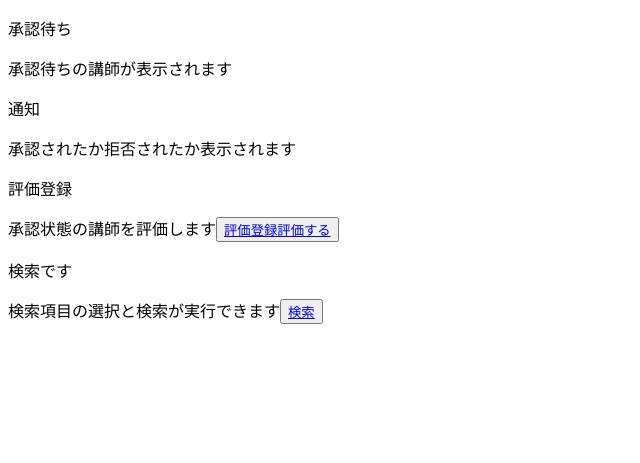
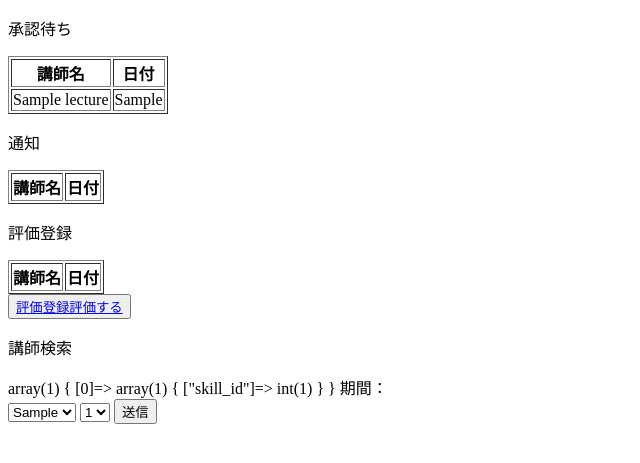
Before and after one commit to qtbc-instructor/human-resource, a PHP site: page /company_mainpage.php in a window 1280 px wide. Shown: the top 463 px of the page, without its empty margins (0-640 px from the left). Run offline with PHP 8.4, Linux system fonts and the light colour scheme; tables that the repository leaves empty or names only in its code hold one stand-in row (values such as "Sample post"); lists and menus that the app fills with data are empty.

Commit message:
検索フォーム作成

```diff
--- a/company_mainpage.php
+++ b/company_mainpage.php
@@ -6,21 +6,126 @@
 <body>
 <p class="company_approval_pending">承認待ち</p>
 <?php
-  echo "承認待ちの講師が表示されます";
- ?>
+$user = "root";
+$pass = "mariadb";
+$dbh =new PDO('mysql:host=localhost;dbname=lcmatching_db;charset=utf8', $user, $pass);
+$dbh->setAttribute(PDO::ATTR_ERRMODE, PDO::ERRMODE_EXCEPTION);
+$sql = "SELECT id,name, begin, status FROM lecture,status WHERE lecture.id = lecture_id AND status = 0";
+$stmt = $dbh->query($sql);
+$result = $stmt->fetchAll(PDO::FETCH_ASSOC);
+$dbh = null;
+
+echo "<table border='1'>";
+echo "<thead><tr>";
+echo "<th>","講師名","</th>";
+echo "<th>","日付","</th>";
+echo "</thead></tr>";
+echo "<tbody>";
+foreach($result as $approvalPending) {
+  echo "<tr>";
+  echo "<td>", $approvalPending['name'], "</td>";
+  echo "<td>", $approvalPending['begin'], "</td>";
+  echo "</tr>";
+}
+echo "<tbody>";
+echo "</table>";
+?>
+
 <p class="company_notification">通知</p>
 <?php
-  echo "承認されたか拒否されたか表示されます";
- ?>
+$user = "root";
+$pass = "mariadb";
+$dbh =new PDO('mysql:host=localhost;dbname=lcmatching_db;charset=utf8', $user, $pass);
+$dbh->setAttribute(PDO::ATTR_ERRMODE, PDO::ERRMODE_EXCEPTION);
+$sql = "SELECT id,name, begin, status FROM lecture,status WHERE lecture.id = lecture_id AND status = 1";
+$stmt = $dbh->query($sql);
+$result = $stmt->fetchAll(PDO::FETCH_ASSOC);
+$dbh = null;
+
+echo "<table border='1'>";
+echo "<thead><tr>";
+echo "<th>","講師名","</th>";
+echo "<th>","日付","</th>";
+echo "</thead></tr>";
+echo "<tbody>";
+foreach($result as $approvalPending) {
+  echo "<tr>";
+  echo "<td>", $approvalPending['name'], "</td>";
+  echo "<td>", $approvalPending['begin'], "</td>";
+  echo "</tr>";
+}
+echo "<tbody>";
+echo "</table>";
+?>
+
+<!-- 未実装状態 -->
 <p class"company_valution">評価登録</p>
 <?php
-  echo "承認状態の講師を評価します";
- ?>
+$user = "root";
+$pass = "mariadb";
+$dbh =new PDO('mysql:host=localhost;dbname=lcmatching_db;charset=utf8', $user, $pass);
+$dbh->setAttribute(PDO::ATTR_ERRMODE, PDO::ERRMODE_EXCEPTION);
+$sql = "SELECT id,name, begin, status FROM lecture,status WHERE lecture.id = lecture_id AND status = 1";
+$stmt = $dbh->query($sql);
+$result = $stmt->fetchAll(PDO::FETCH_ASSOC);
+$dbh = null;
+
+echo "<table border='1'>";
+echo "<thead><tr>";
+echo "<th>","講師名","</th>";
+echo "<th>","日付","</th>";
+echo "</thead></tr>";
+echo "<tbody>";
+foreach($result as $approvalPending) {
+  echo "<tr>";
+  echo "<td>", $approvalPending['name'], "</td>";
+  echo "<td>", $approvalPending['begin'], "</td>";
+  echo "</tr>";
+}
+echo "<tbody>";
+echo "</table>";
+?>
 <button id="company_valution_button"><a href="company_mainpage.php">評価登録評価する</a></button>
-<p class="company_search_item" >検索です</p>
+
+<p class="company_search_item" >講師検索</p>
 <?php
-  echo "検索項目の選択と検索が実行できます";
+$user = "root";
+$pass = "mariadb";
+$dbh =new PDO('mysql:host=localhost;dbname=lcmatching_db;charset=utf8', $user, $pass);
+$dbh->setAttribute(PDO::ATTR_ERRMODE, PDO::ERRMODE_EXCEPTION);
+// 日付データ
+$sql = "SELECT id,name, begin, status FROM lecture,status WHERE lecture.id = lecture_id";
+$freeDay = "SELECT begin FROM freeday";
+$freeDaystml = $dbh->query($freeDay);
+$freeDayResult = $freeDaystml->fetchAll(PDO::FETCH_ASSOC);
+// スキルデータ
+$sql = "SELECT id,name,skill_id FROM lecture,skill_table WHERE lecture.id = lecture_id";
+$skill = "SELECT skill_id FROM skill_table";
+$skillStml = $dbh->query($skill);
+$skillResult = $skillStml->fetchAll(PDO::FETCH_ASSOC);
+$dbh = null;
+var_dump($skillResult);
 ?>
-<button class="company_serach_item_button"><a href="search_result.php">検索</a></button>
+
+期間：
+<form method="POST" action="search_result.php">
+  <select name="begin-end">
+<?php
+    foreach ($freeDayResult as $freeDay) { ?>
+      <option value="<?php echo $freeDay['begin']; ?>"><?php echo $freeDay['begin']; ?></option>
+<?php
+    }
+?>
+  </select>
+  <select name="ski">
+<?php
+    foreach ($skillResult as $skill) { ?>
+      <option value="<?php echo $skill['skill_id']; ?>"><?php echo $skill['skill_id']; ?></option>
+<?php
+    }
+?>
+  </select>
+  <input type="submit" value="送信">
+  </form>
 </body>
 </html>
```
